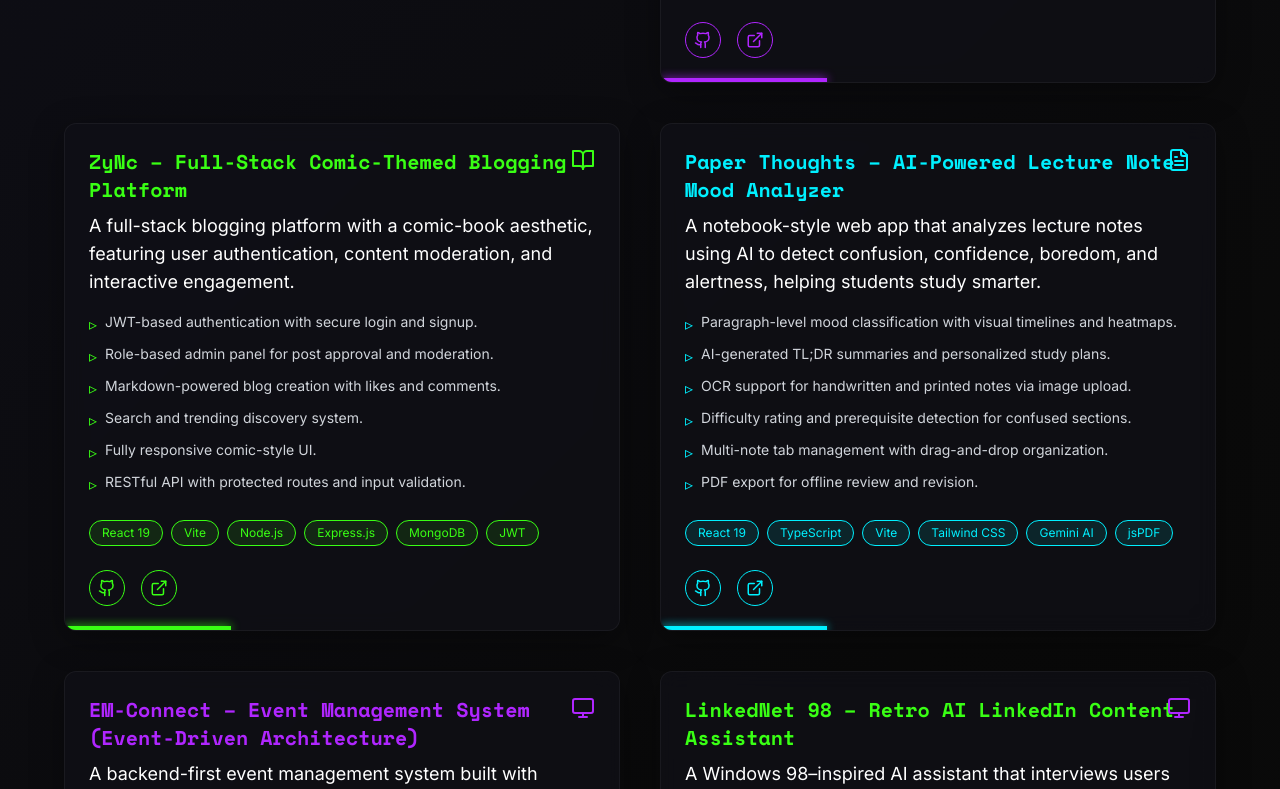
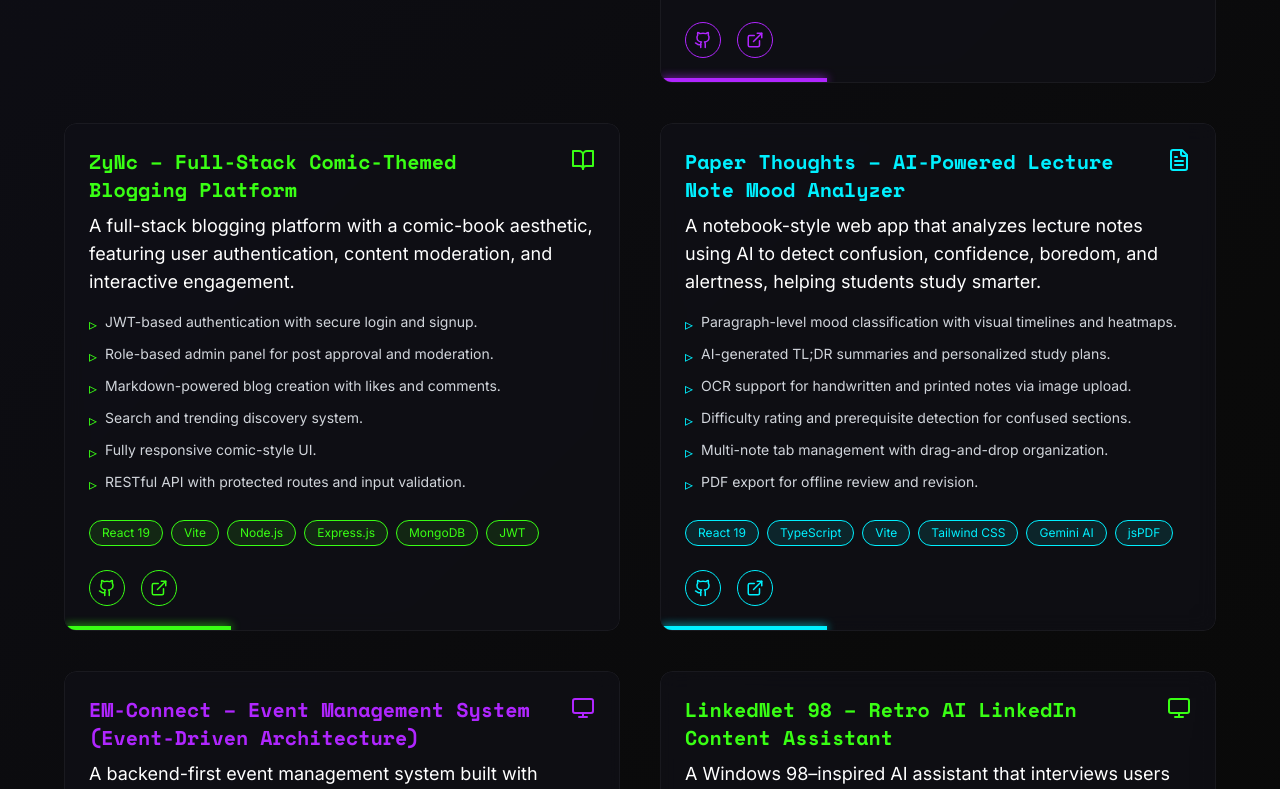
Before and after one commit to rohtheroos-84/RoHiT-bUiLdS, a React (Vite) app: page / in a window 1280 px wide. Shown: the part 3531-4320 px from the top of the page. Built offline with nearby package versions, Linux system fonts and the light colour scheme; no server answers.

Commit message:
fixed sm ui bugs

```diff
--- a/src/components/Projects.tsx
+++ b/src/components/Projects.tsx
@@ -97,7 +97,7 @@ const projectData = [
     id: 6,
     title: "LinkedNet 98 – Retro AI LinkedIn Content Assistant",
     description: "A Windows 98–inspired AI assistant that interviews users to generate authentic, human-sounding LinkedIn posts grounded in real achievements and current context.",
-    icon: <Monitor className="text-neon-purple" size={24} />,
+    icon: <Monitor className="text-neon-green" size={24} />,
     details: [
       "Interview-first AI flow that extracts metrics, emotions, and real insights before writing.",
       "Real-time web research to ground posts in current trends.",
@@ -168,6 +168,7 @@ const Projects: React.FC = () => {
                 scale={hoveredId === project.id ? 1.05 : 1}
                 transitionSpeed={400}
                 tiltReverse={true}
+                style={{ overflow: 'hidden', borderRadius: '0.75rem' }}
               >
                 <motion.div
                   variants={cardVariants}
@@ -181,7 +182,7 @@ const Projects: React.FC = () => {
                       {project.icon}
                     </div>
 
-                    <h3 className={`text-xl font-bold mb-2 font-mono text-${project.color}`}>
+                    <h3 className={`text-xl font-bold mb-2 font-mono text-${project.color} pr-10`}>
                       {project.title}
                     </h3>
 
```
